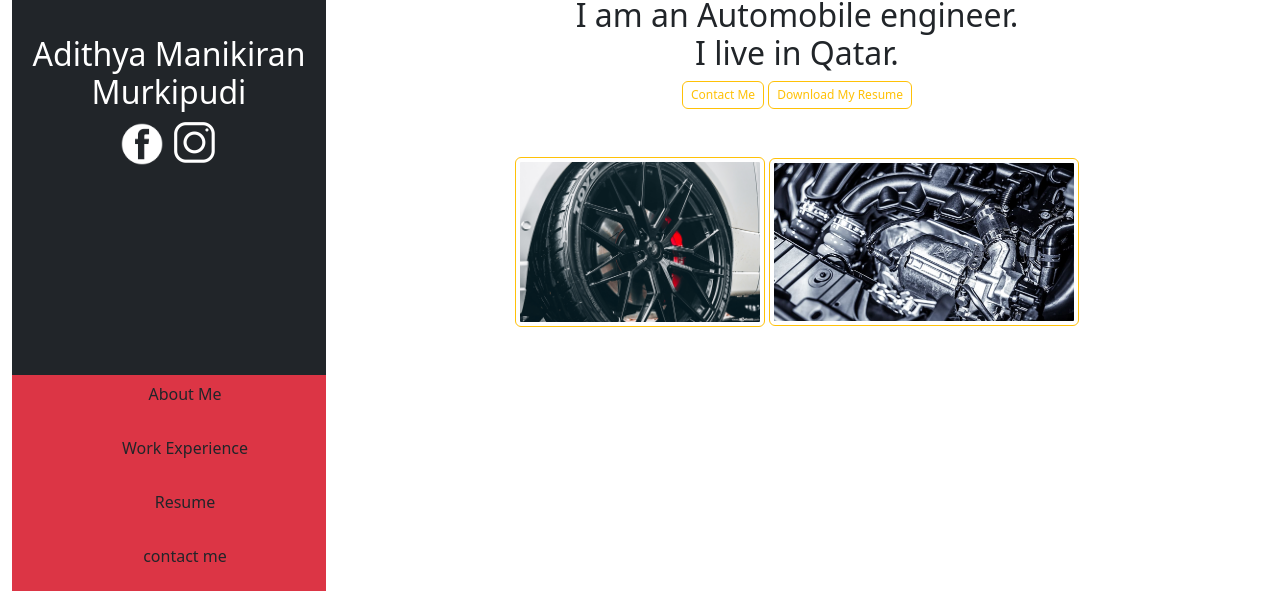
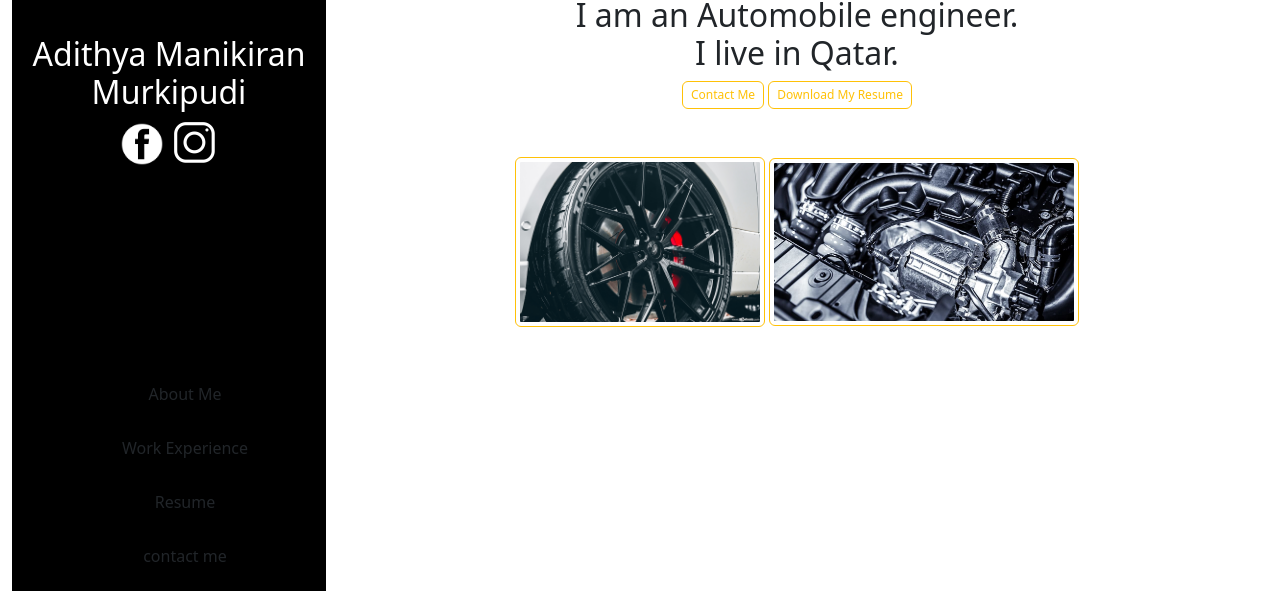
Before and after one commit to AdithyaManikiran/Adithya_Website, a plain HTML site: page index.html in a window 1280 px wide. Shown: the part 212-803 px from the top of the page. Drawn offline with Linux system fonts and the light colour scheme.

Commit message:
background changes2

```diff
--- a/index.html
+++ b/index.html
@@ -18,7 +18,7 @@
 <body>
     <div class="container-fluid bg-white">
         <div class="row g-0">
-            <div class="col-sm-12 col-md-3 bg-dark text-center text-white">
+            <div class="col-sm-12 col-md-3 bg-black text-center text-white">
                 <div class="my-5">
                     <img src="/Img/20221103_185755-02.jpeg" class="object-fit-scale border rounded" width="200" alt="">
                     <div class="my-5">
@@ -57,7 +57,7 @@
 
         </div>
         <div class="row g-0">
-            <div class="row-sm-12 col-md-3 bg-danger text-center text-white g-0">
+            <div class="row-sm-12 col-md-3 bg-black text-center text-white g-0">
                 <ul>
                     <div class="d-grid gap-3 ">
                         <a href="index.html" class="btn btn-outline-black" type="button">About Me</a>
```
